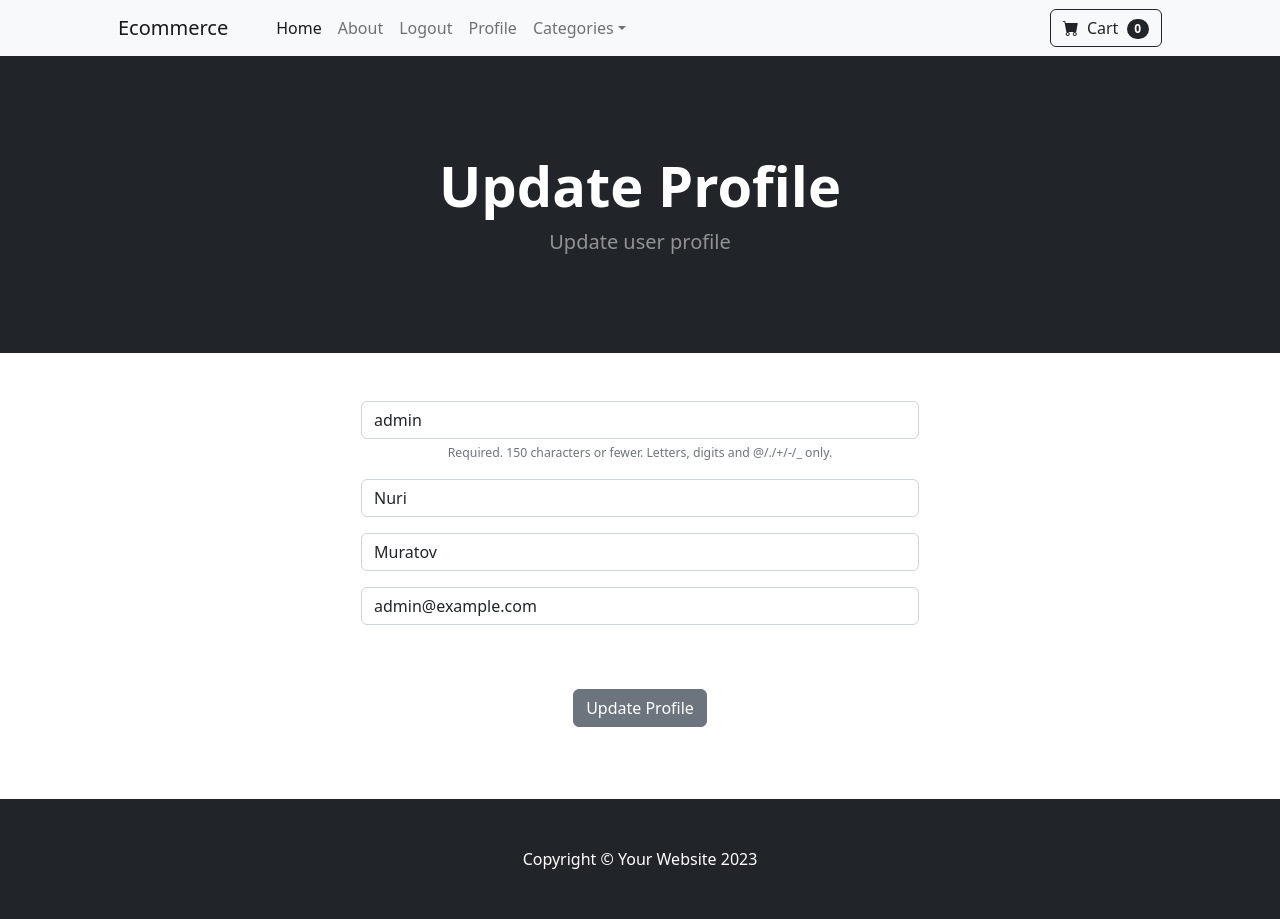
After one commit to DarkHug/ecom_django, a Django app: page /update_user/ in a window 1280 px wide. The commit adds this page. Run offline with Django 5.2, Linux system fonts and the light colour scheme; a user stored in the database is signed in; data comes from the database, SQL or seed files in the repository; both versions use the stored data as it was after the commit; some libraries are stand-ins or nearby versions.

Commit message:
Update User Profile

```diff
--- a/ecom/store/forms.py
+++ b/ecom/store/forms.py
@@ -1,6 +1,29 @@
 from django.contrib.auth.models import User
-from django.contrib.auth.forms import UserCreationForm
+from django.contrib.auth.forms import UserCreationForm, UserChangeForm
 from django import forms
+
+
+class UpdateUserForm(UserChangeForm):
+    password = None
+    email = forms.EmailField(label="",
+                             widget=forms.TextInput(attrs={'class': 'form-control', 'placeholder': 'Email Address'}))
+    first_name = forms.CharField(label="", max_length=100,
+                                 widget=forms.TextInput(attrs={'class': 'form-control', 'placeholder': 'First Name'}))
+    last_name = forms.CharField(label="", max_length=100,
+                                widget=forms.TextInput(attrs={'class': 'form-control', 'placeholder': 'Last Name'}))
+
+    class Meta:
+        model = User
+        fields = ('username', 'first_name', 'last_name', 'email')
+
+    def __init__(self, *args, **kwargs):
+        super(UpdateUserForm, self).__init__(*args, **kwargs)
+
+        self.fields['username'].widget.attrs['class'] = 'form-control'
+        self.fields['username'].widget.attrs['placeholder'] = 'User Name'
+        self.fields['username'].label = ''
+        self.fields[
+            'username'].help_text = '<span class="form-text text-muted"><small>Required. 150 characters or fewer. Letters, digits and @/./+/-/_ only.</small></span>'
 
 
 class SignUpForm(UserCreationForm):
--- a/ecom/store/templates/navbar.html
+++ b/ecom/store/templates/navbar.html
@@ -12,6 +12,7 @@
 
                 {% if user.is_authenticated %}
                     <li class="nav-item"><a class="nav-link" href="{% url 'logout' %}">Logout</a></li>
+                    <li class="nav-item"><a class="nav-link" href="{% url 'update_user' %}">Profile</a></li>
                 {% else %}
                     <li class="nav-item"><a class="nav-link" href="{% url 'login' %}">Login</a></li>
                     <li class="nav-item"><a class="nav-link" href="{% url 'register' %}">Register</a></li>
--- /dev/null
+++ b/ecom/store/templates/update_user.html
@@ -0,0 +1,34 @@
+{% extends 'base.html' %}
+{% block content %}
+    <header class="bg-dark py-5">
+        <div class="container px-4 px-lg-5 my-5">
+            <div class="text-center text-white">
+                <h1 class="display-4 fw-bolder">Update Profile</h1>
+                <p class="lead fw-normal text-white-50 mb-0">Update user profile</p>
+            </div>
+        </div>
+    </header>
+    <body>
+    <div class="container">
+        <div class="row">
+            <center>
+                <div class="col-md-6 offset-md-0">
+                    <br>
+                    <br>
+                    <form method="POST" action={% url 'update_user' %}>
+                        {% csrf_token %}
+
+                        {{ user_form.as_p }}
+                        <br><br>
+                        <button type="submit" class="btn btn-secondary">
+                            Update Profile
+                        </button>
+                    <br><br>
+                    </form>
+                </div>
+                <br><br>
+            </center>
+        </div>
+    </div>
+    </body>
+{% endblock %}
--- a/ecom/store/urls.py
+++ b/ecom/store/urls.py
@@ -7,6 +7,7 @@ urlpatterns = [
     path('login/', views.login_user, name='login'),
     path('logout/', views.logout_user, name='logout'),
     path('register/', views.register_user, name='register'),
+    path('update_user/', views.update_user, name='update_user'),
     path('product/<int:pk>', views.product, name='product'),
     path('category/<str:foo>', views.category, name='category'),
     path('category_summary/', views.category_summary, name='category_summary')
--- a/ecom/store/views.py
+++ b/ecom/store/views.py
@@ -6,7 +6,7 @@ from django.contrib.auth import authenticate, login, logout
 from django.contrib import messages
 from django.contrib.auth.models import User
 from django.contrib.auth.forms import UserCreationForm
-from .forms import SignUpForm
+from .forms import SignUpForm, UpdateUserForm
 from django import forms
 from django.views.generic import DetailView
 
@@ -49,6 +49,24 @@ def logout_user(request):
     return redirect('home')
 
 
+def update_user(request):
+    if request.user.is_authenticated:
+        current_user = User.objects.get(id=request.user.id)
+        user_form = UpdateUserForm(request.POST or None, instance=current_user)
+
+        if user_form.is_valid():
+            user_form.save()
+
+            login(request, current_user)
+            messages.success(request, ' User Has Updated')
+            return redirect('home')
+        return render(request, 'update_user.html', {'user_form':user_form})
+
+    else:
+        messages.success(request,'You Must Be Logged In to Access that page')
+        return redirect('home')
+
+
 def register_user(request):
     form = SignUpForm()
     if request.method == 'POST':
```
Also changed, not shown: ecom/db.sqlite3.
